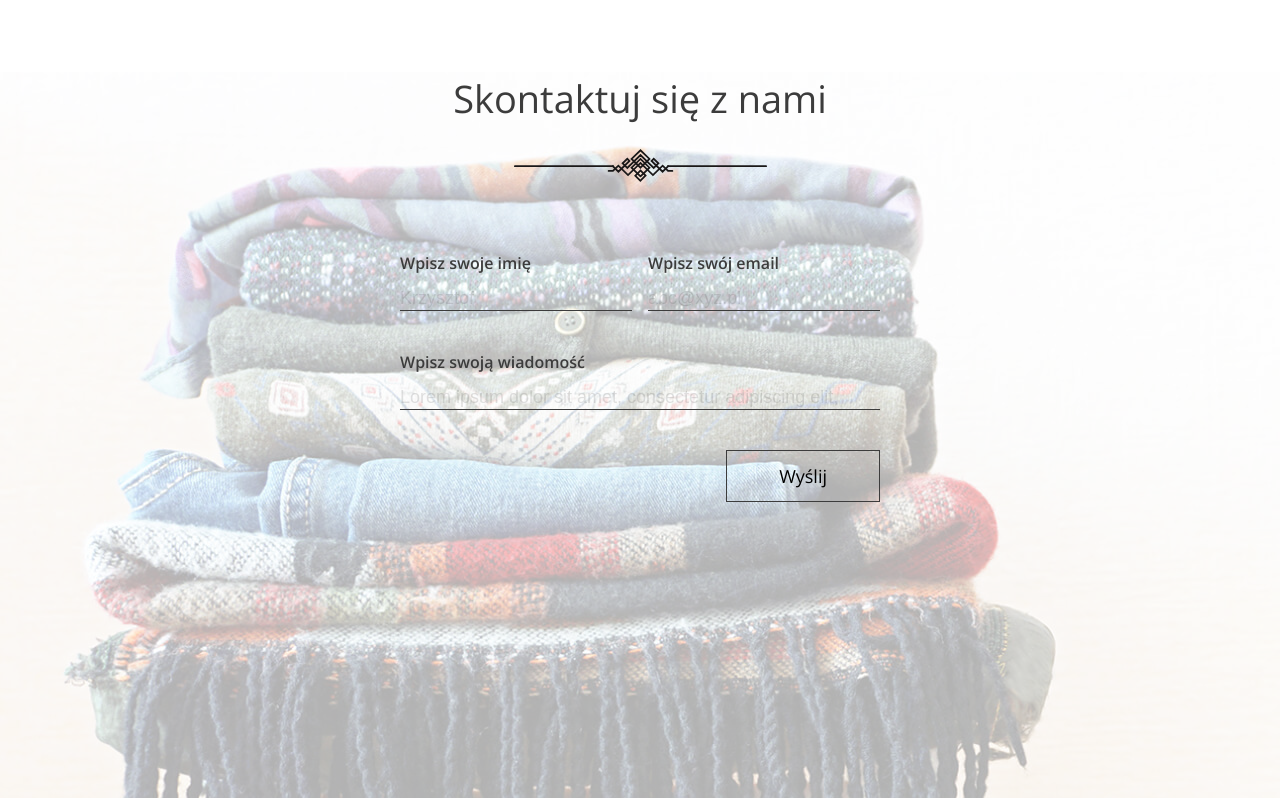
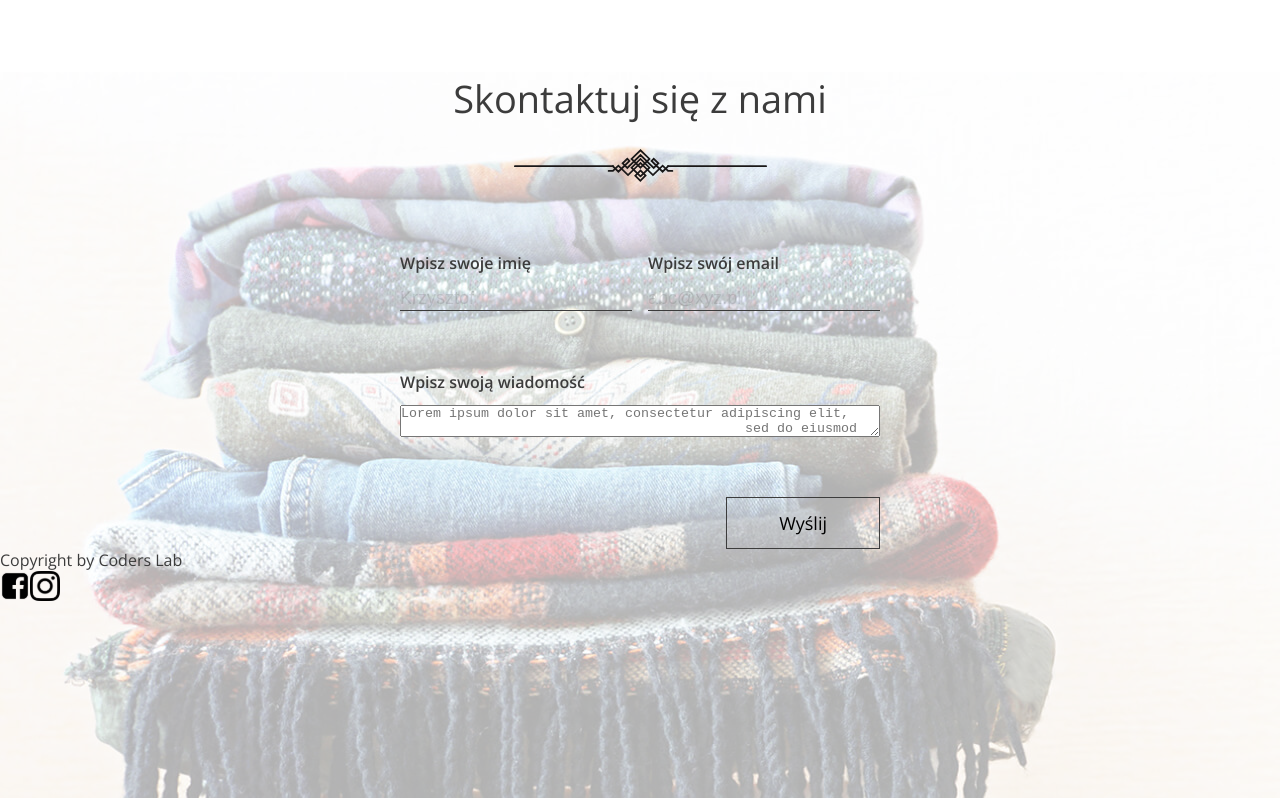
Before and after one commit to jerzyrojek/oddaj_rzeczy, a React (Create React App) app: page / in a window 1280 px wide. Shown: the part 3605-4403 px from the top of the page. Built offline with nearby package versions, Linux system fonts and the light colour scheme; no server answers; the database is empty.

Commit message:
structure and success/error messages

```diff
--- a/src/components/Contact.js
+++ b/src/components/Contact.js
@@ -1,5 +1,7 @@
 import React, {useState} from 'react';
 import decoration from "../assets/Decoration.svg";
+import facebookLogo from "../assets/Facebook.svg";
+import instagramLogo from "../assets/Instagram.svg";
 import {Form, Field} from "react-final-form";
 
 const Contact = () => {
@@ -31,14 +33,16 @@ const Contact = () => {
 
     return (
         <section className="contact" id="contact-form">
-            <div className="container">
+            <div className="contact__wrapper container">
                 <div className="contact__content">
                     <h1>Skontaktuj się z nami</h1>
                     <img alt="decoration" src={decoration}/>
-                    {responseStatus && responseStatus.status === 200 &&
-                    <p>Wiadomość została wysłana! Wkrótce się skontaktujemy.</p>}
-                    {responseStatus && responseStatus.status === 400 &&
-                    <p>Wysłanie wiadomości nie powiodło się! Spróbuj ponownie.</p>}
+                    <div className="notification">
+                        {responseStatus && responseStatus.status === 200 &&
+                        <p className="success">Wiadomość została wysłana!<span>Wkrótce się skontaktujemy.</span></p>}
+                        {responseStatus && responseStatus.status === 400 &&
+                        <p className="error">Wysłanie wiadomości nie powiodło się! <span>Spróbuj ponownie.</span></p>}
+                    </div>
                     <Form
                         onSubmit={handleContactFormSubmit}
                         render={({handleSubmit}) => (
@@ -51,7 +55,7 @@ const Contact = () => {
                                                 <input {...input}
                                                        style={meta.error && meta.touched ? {borderBottom: "1px solid red"} : {}}
                                                        type="text" placeholder="Krzysztof"/>
-                                                {meta.error && meta.touched && <span>{meta.error}</span>}
+                                                {meta.error && meta.touched ? <span>{meta.error}</span> : <span style={{height:"15px"}}/>}
                                             </div>
                                         )}
                                     </Field>
@@ -62,7 +66,7 @@ const Contact = () => {
                                                 <input {...input}
                                                        style={meta.error && meta.touched ? {borderBottom: "1px solid red"} : {}}
                                                        type="text" placeholder="abc@xyz.pl"/>
-                                                {meta.error && meta.touched && <span>{meta.error}</span>}
+                                                {meta.error && meta.touched ? <span>{meta.error}</span> : <span style={{height:"15px"}}/>}
                                             </div>
                                         )}
                                     </Field>
@@ -74,12 +78,12 @@ const Contact = () => {
                                     {({input, meta}) => (
                                         <div className="formField">
                                             <label>Wpisz swoją wiadomość</label>
-                                            <input {...input} type="text"
-                                                   style={meta.error && meta.touched ? {borderBottom: "1px solid red"} : {}}
-                                                   placeholder="Lorem ipsum dolor sit amet, consectetur adipiscing elit,
+                                            <textarea {...input}
+                                                      style={meta.error && meta.touched ? {borderBottom: "1px solid red"} : {}}
+                                                      placeholder="Lorem ipsum dolor sit amet, consectetur adipiscing elit,
                                            sed do eiusmod tempor incididunt ut labore et dolore magna aliqua. Ut enim ad minim veniam,
                                            quis nostrud exercitation ullamco laboris nisi ut aliquip ex ea commodo consequat."/>
-                                            {meta.error && meta.touched && <span>{meta.error}</span>}
+                                            {meta.error && meta.touched ? <span>{meta.error}</span> : <span style={{height:"15px"}}/>}
                                         </div>
                                     )}
                                 </Field>
@@ -90,6 +94,13 @@ const Contact = () => {
                         )}
                     />
                 </div>
+                <div className="footer">
+                    <p className="footer__copyright">Copyright by Coders Lab</p>
+                    <div className="footer__icons">
+                        <img alt="facebookLogo" src={facebookLogo}/>
+                        <img alt="instagramLogo" src={instagramLogo}/>
+                    </div>
+                </div>
             </div>
         </section>
     );
```
